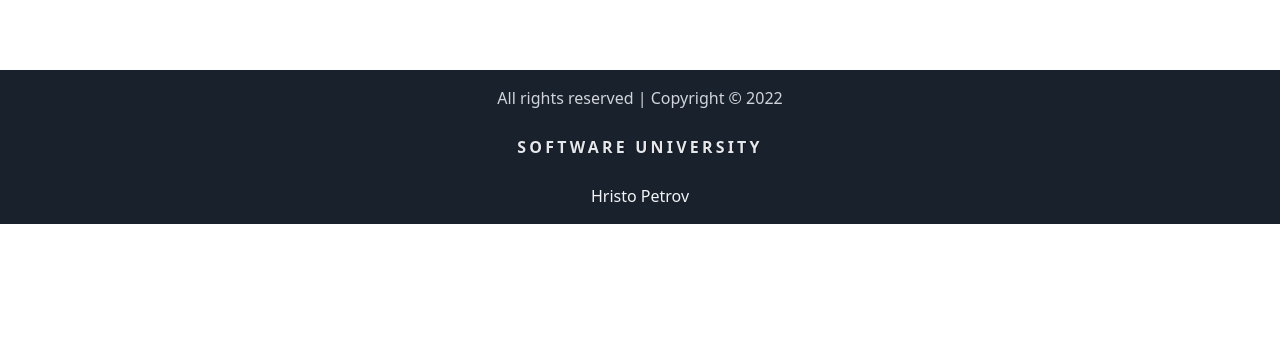
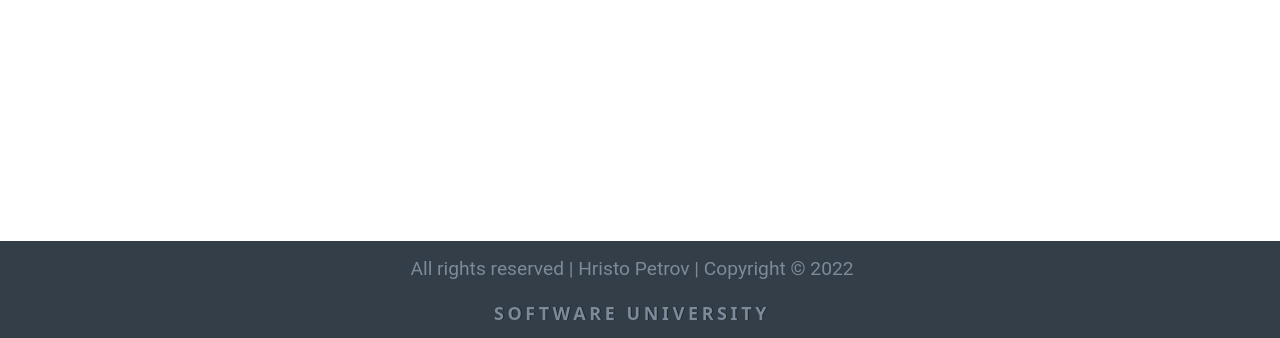
Before and after one commit to hvpetrow/make-some-good, a React (Create React App) app: page / in a window 1280 px wide. Shown: the part 459-797 px from the top of the page. Built offline with nearby package versions, Linux system fonts and the light colour scheme; no server answers; the database is empty.

Commit message:
styles updated

```diff
--- a/src/App.module.css
+++ b/src/App.module.css
@@ -0,0 +1 @@
+@import url("https://fonts.googleapis.com/css2?family=Courgette&family=Lato:wght@300;400;700;900&family=Montserrat:wght@400;500;600;700;800;900&family=Open+Sans:wght@300;400;500;600;700&family=PT+Sans:wght@400;700&family=PT+Serif:ital,wght@0,400;0,700;1,400;1,700&family=Poppins:wght@300;400&family=Roboto:wght@300;400;500;700&display=swap");
--- a/src/components/Footer/Footer.js
+++ b/src/components/Footer/Footer.js
@@ -1,21 +1,10 @@
+import styles from './Footer.module.css';
 
 export const Footer = () => {
     return (
-        <div className="mt-20 relative top-10">
-            <footer className="bg-gray-800 text-center lg:text-left">
-                <div
-                    className="text-center bg-gray-800 p-4"
-                    style={{ backgroundColor: "rgba(0, 0, 0, 0.2)" }}
-                >
-                    <p className="text-gray-300">All rights reserved | Copyright &copy; {new Date().getFullYear()} </p>
-
-                    <a className="text-gray-200" href="https://softuni.bg/">
-                        Software University
-                    </a>
-                    <p className="text-gray-100">Hristo Petrov</p>
-                </div>
-            </footer>
-        </div>
-
+        <footer className={styles['footer']}>
+            <p className={styles['footer-content']}>All rights reserved | Hristo Petrov | Copyright &copy; {new Date().getFullYear()}</p>
+            <a className={styles['footer-link']} href="https://softuni.bg/">Software University</a>
+        </footer>
     );
 }
--- a/src/components/Footer/Footer.module.css
+++ b/src/components/Footer/Footer.module.css
@@ -1,19 +1,30 @@
-/* footer {
+.footer {
+    background-color: #343e48;
     width: 100%;
-    overflow: hidden;
-    color: white;
+    display: flex;
+    flex-direction: column;
+    font-size: 1.2rem;
+    justify-content: space-around;
+    align-items: center;
+    padding: 0rem 4rem 0 3rem;
+    margin: 0%;
+    height: 60px;
+    bottom: 0;
+    position: fixed;
+    height: 100px;
 }
 
-.bottom {
-    opacity: 0.75;
-    font-size: 1.1rem;
-    padding: 4rem 0;
+.footer-content {
+    font-family: Roboto;
+    margin-top: 10px;
+    color: #7d8a99;
 }
 
-return (
-    <footer className="bg-gray-800 ">
-        <div>
-            <p className={styles['bottom']}>All rights reserved | Copyright &copy; {new Date().getFullYear()} </p>
-        </div>
-    </footer>
-); */
+.footer-link {
+    font-size: 18px;
+    padding: 10px;
+}
+
+.footer-link:hover {
+    color: rgb(85, 128, 248);
+}
```
